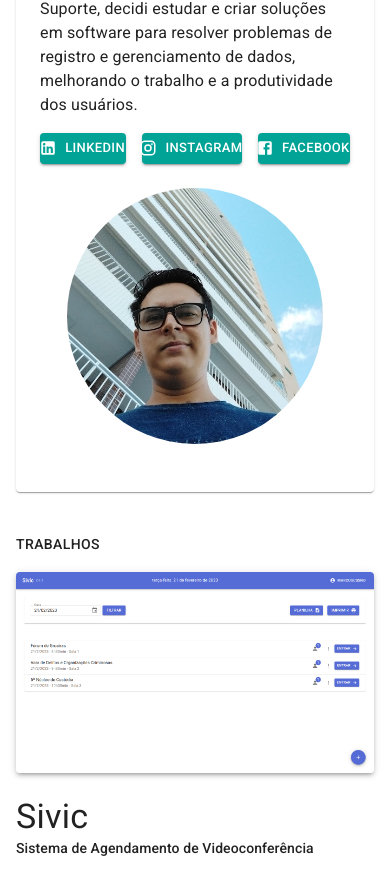
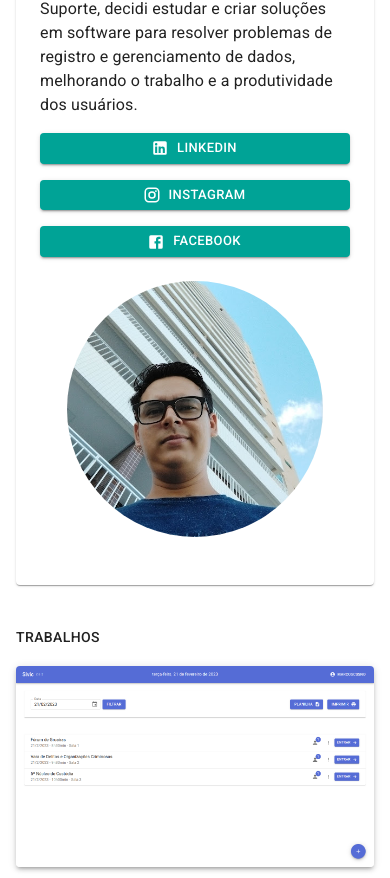
Before and after one commit to marcoscssno/marcoscassiano-portfolio, a React (Vite) app: page / in a window 390 px wide. Shown: the part 953-1831 px from the top of the page. Built offline with nearby package versions, Linux system fonts and the light colour scheme; a web font is replaced by a local one.

Commit message:
fix: update responsiveness in about section

```diff
--- a/src/components/About.tsx
+++ b/src/components/About.tsx
@@ -33,7 +33,7 @@ export default function About() {
                         <Typography component="p" variant="body1" sx={{ mt: 1 }}>
                             Durante meu trabalho como Técnico de Suporte, decidi estudar e criar soluções em software para resolver problemas de registro e gerenciamento de dados, melhorando o trabalho e a produtividade dos usuários.
                         </Typography>
-                        <Stack direction="row" justifyContent={{ xs: 'center', md: 'flex-start' }} spacing={2} mt={2}>
+                        <Stack direction={{ xs: 'column', md: 'row' }} justifyContent={{ xs: 'center', md: 'flex-start' }} spacing={2} mt={2}>
                             <Button variant="contained" color="primary" size="small" startIcon={<LinkedInIcon />} component={Link} href="https://www.linkedin.com/in/marcoscssno/" target="__blank">
                                 LinkedIn
                             </Button>
```
